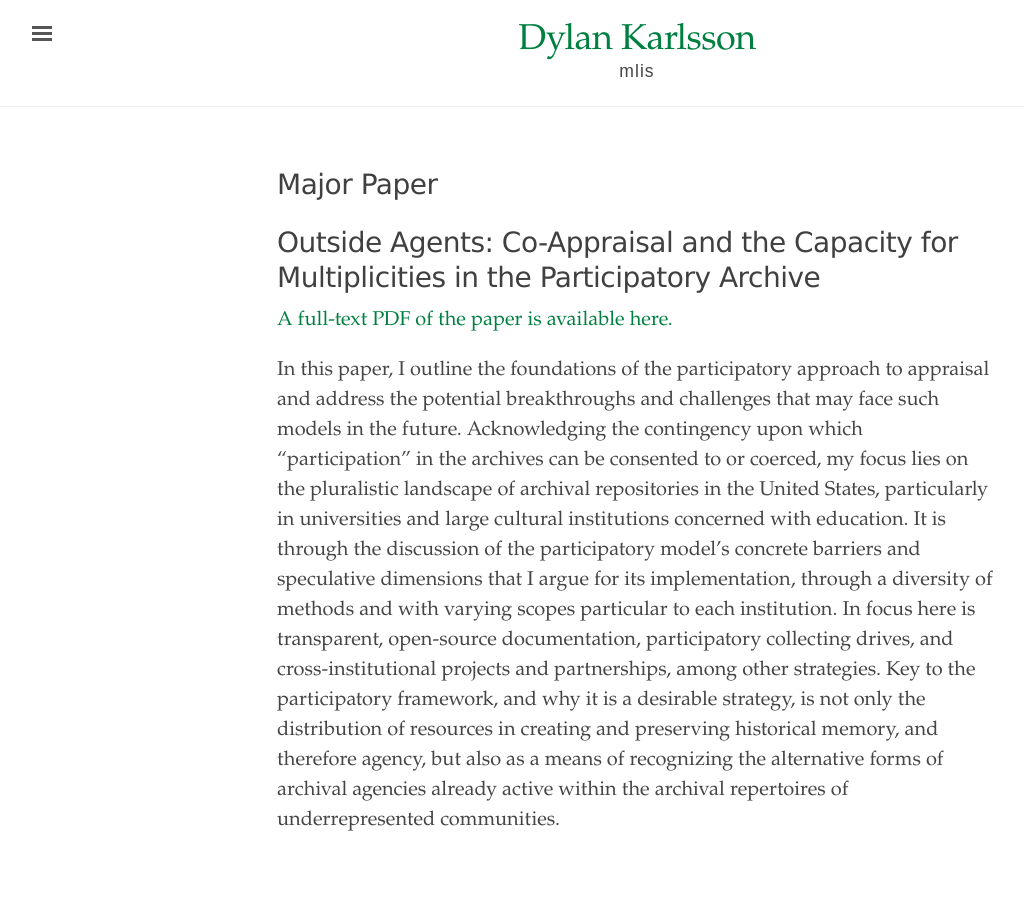
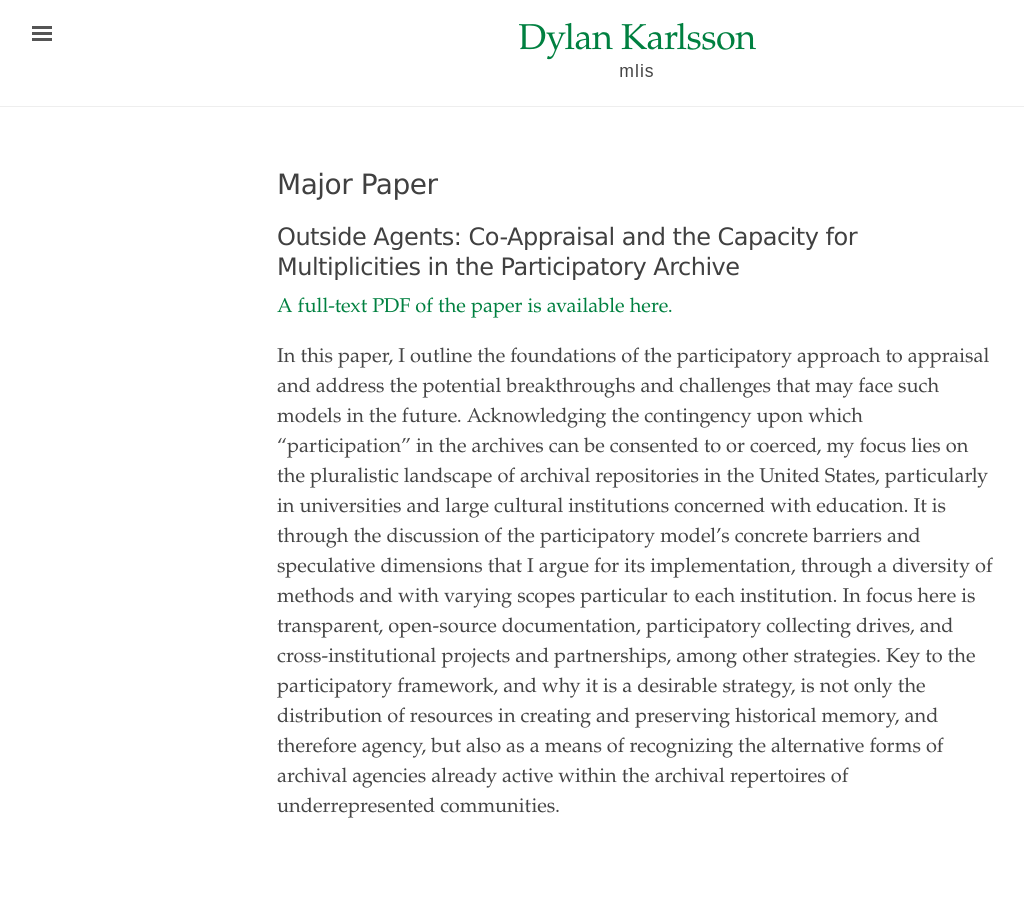
Before and after one commit to dylankarlsson/portfolio, a Jekyll site: the page built from major.md, in a window 1280 px wide. Shown: the whole page, without its empty margins (3-1027 px from the left). Built offline with Jekyll 4.4.1, drawn with Linux system fonts in a browser that asks for light colours.

```diff
--- a/major.md
+++ b/major.md
@@ -2,7 +2,7 @@
 layout: page
 title: Major Paper
 ---
-# Outside Agents: Co-Appraisal and the Capacity for Multiplicities in the Participatory Archive
+## Outside Agents: Co-Appraisal and the Capacity for Multiplicities in the Participatory Archive
 
 [A full-text PDF of the paper is available here.](MajorPaper_Karlsson.pdf)
 
```
